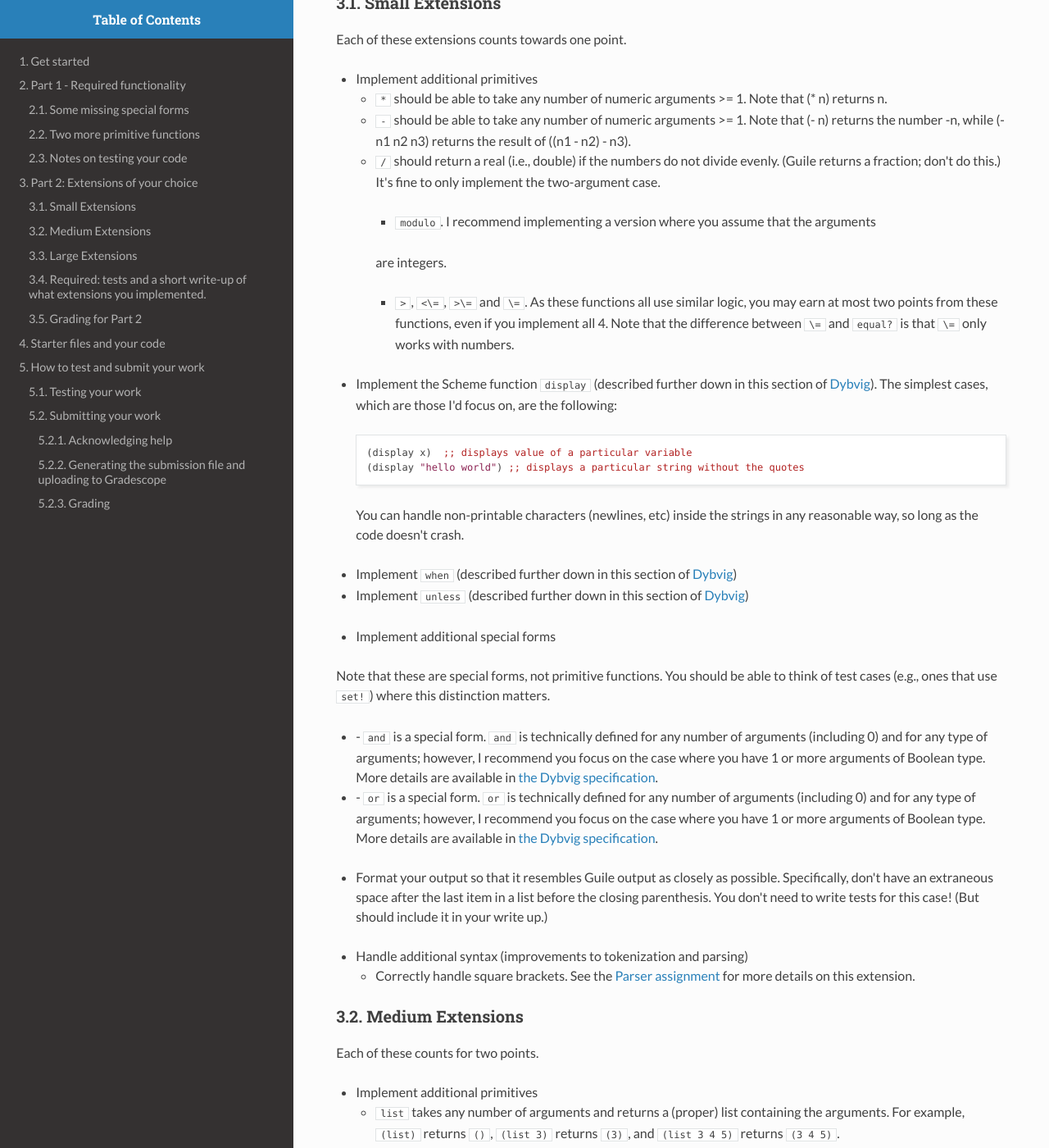
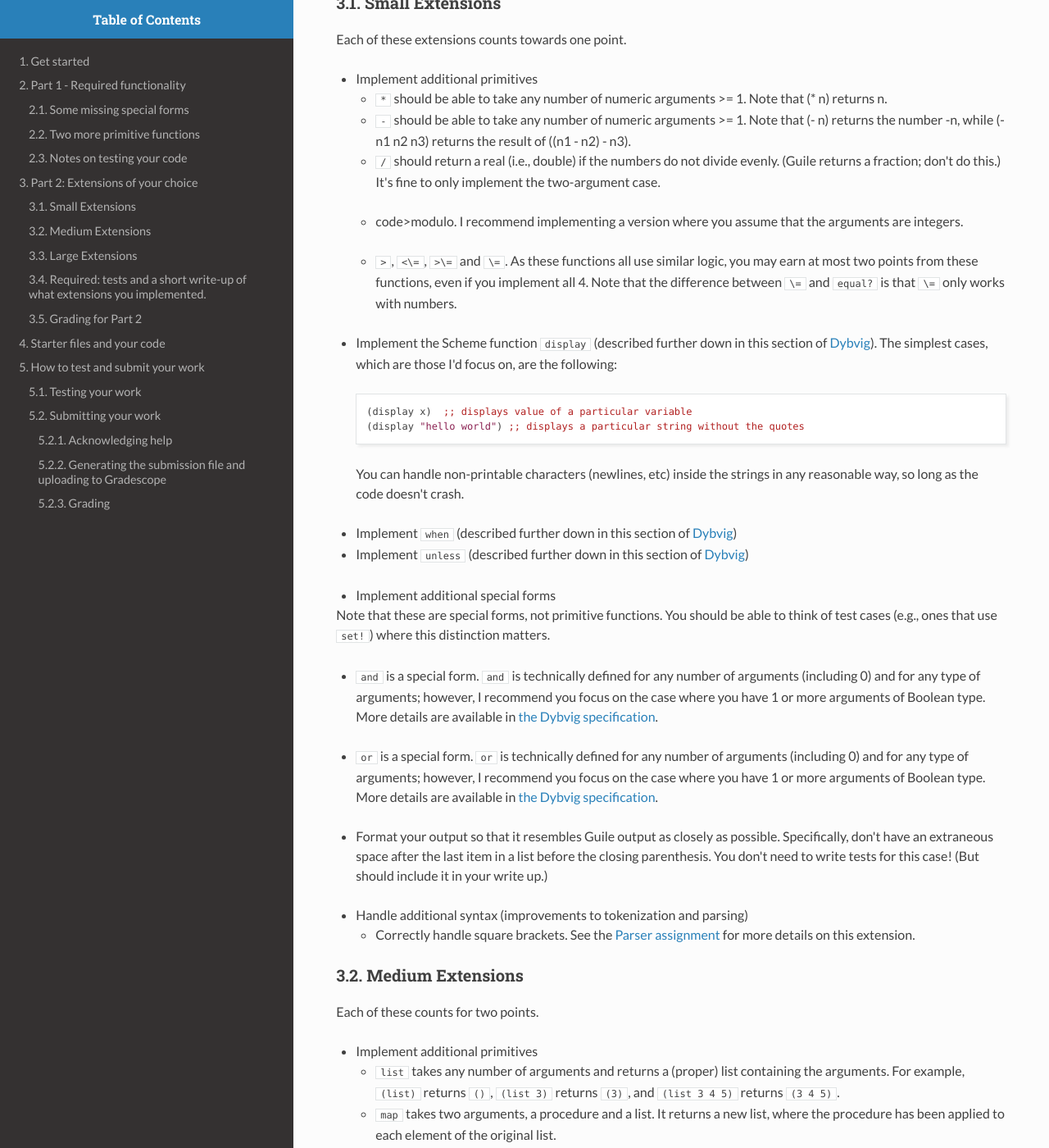
Before and after one commit to annapmeyer/annapmeyer.github.io, a Jekyll site: the page built from _pages/teaching/2026-1winter-cs251/assignments/p09-interpreter-final/interpreter-9-final.html, in a window 1280 px wide and 1400 px high, scrolled down 2923 px. Shown: the whole window at 82% size. Built offline with Jekyll 4.4.1, drawn with Linux system fonts in a browser that asks for light colours; nearby versions of some CDN libraries; some of the changed text lies outside the part shown.

Commit message:
update p8

```diff
--- a/_pages/teaching/2026-1winter-cs251/assignments/p09-interpreter-final/interpreter-9-final.html
+++ b/_pages/teaching/2026-1winter-cs251/assignments/p09-interpreter-final/interpreter-9-final.html
@@ -424,18 +424,11 @@ evenly. (Guile returns a fraction; don't do this.) It's fine to only implement
 the two-argument case.
 </p>
 
-<ul class="org-ul">
-<li><code>modulo</code>. I recommend implementing a version where you assume that the arguments</li>
-</ul>
-<p>
-are integers.
-</p>
+<li><p>code>modulo</code>. I recommend implementing a version where you assume that the arguments are integers. </p></li>
 
-<ul class="org-ul">
-<li><code>&gt;</code>, <code>&lt;\=</code>, <code>&gt;\=</code> and <code>\=</code>. As these functions all use similar logic, you may earn at most
+<li><p><code>&gt;</code>, <code>&lt;\=</code>, <code>&gt;\=</code> and <code>\=</code>. As these functions all use similar logic, you may earn at most
 two points from these functions, even if you implement all 4. Note that the difference between
-<code>\=</code> and <code>equal?</code> is that <code>\=</code> only works with numbers.</li>
-</ul></li>
+<code>\=</code> and <code>equal?</code> is that <code>\=</code> only works with numbers.</p></li>
 </ul></li>
 </ul>
 
@@ -466,25 +459,23 @@ You can handle non-printable characters (newlines, etc) inside the strings in an
 
 <ul class="org-ul">
 <li>Implement additional special forms</li>
-</ul>
+
 <p>
 Note that these are special forms, not primitive functions. You should be able to think of test cases
 (e.g., ones that use <code>set!</code>) where this distinction matters.
 </p>
 
-<ul class="org-ul">
-<li>- <code>and</code> is a special form. <code>and</code> is technically
+<li> <p><code>and</code> is a special form. <code>and</code> is technically
  defined for any number of arguments (including 0) and for any type of arguments; however, I recommend
 you focus on the case where you have 1 or more arguments of Boolean type. More details are available
-in <a href="https://www.scheme.com/tspl4/control.html#./control:s11">the Dybvig specification</a>.</li>
+in <a href="https://www.scheme.com/tspl4/control.html#./control:s11">the Dybvig specification</a>.</p></li>
 
-<li>- <code>or</code> is a special form. <code>or</code> is technically
+<li> <p><code>or</code> is a special form. <code>or</code> is technically
  defined for any number of arguments (including 0) and for any type of arguments; however, I recommend
 you focus on the case where you have 1 or more arguments of Boolean type. More details are available
-in <a href="https://www.scheme.com/tspl4/control.html#./control:s11">the Dybvig specification</a>.</li>
+in <a href="https://www.scheme.com/tspl4/control.html#./control:s11">the Dybvig specification</a>.</p></li>
+
 </ul>
-
-
 <ul class="org-ul">
 <li>Format your output so that it resembles Guile output as closely as possible. Specifically, don't have an
 extraneous space after the last item in a list before the closing parenthesis. You don't need to write tests
```
Also changed, not shown: other parts of _pages/teaching/2026-1winter-cs251/assignments/p09-interpreter-final/interpreter-9-final.html (+1 -1 lines).
